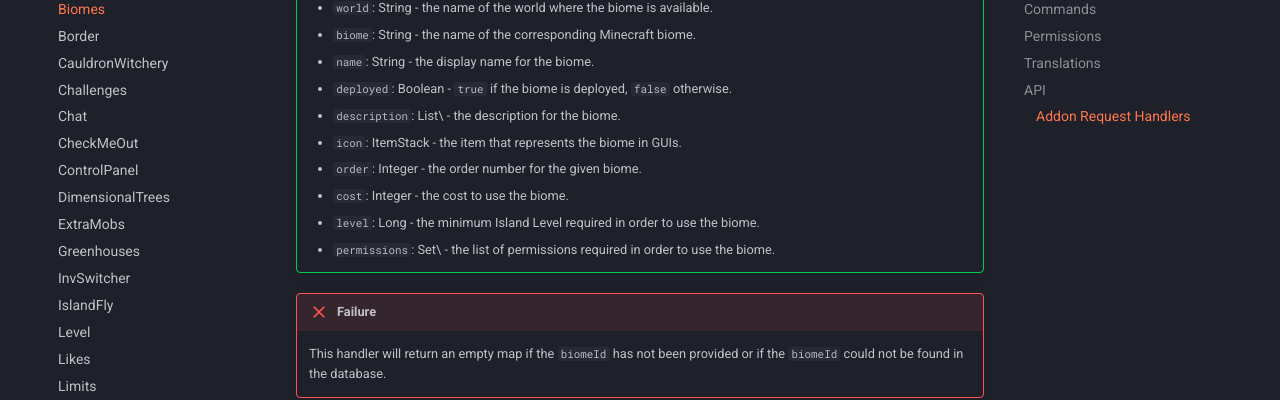
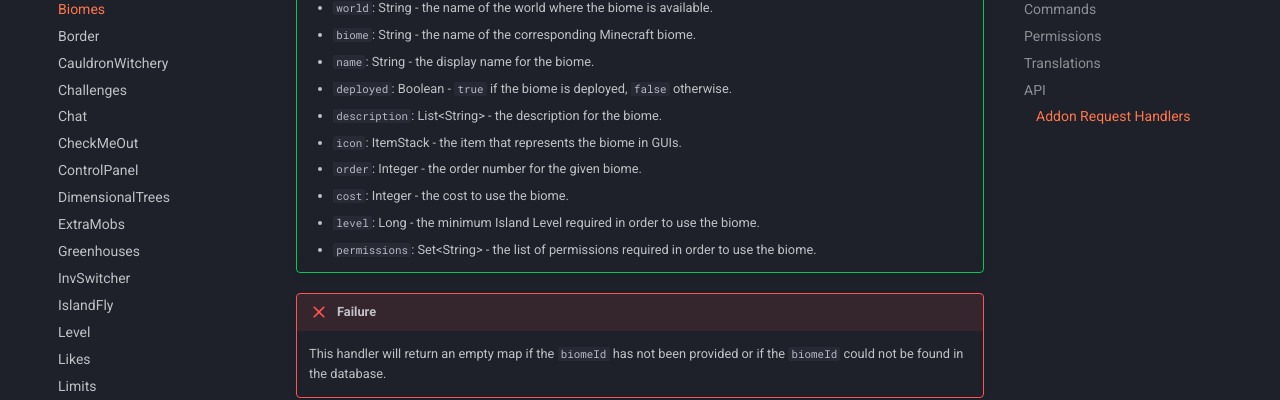
Before and after one commit to BentoBoxWorld/docs, an MkDocs documentation site: the page built from docs/addons/Biomes/index.md, in a window 1280 px wide and 900 px high, scrolled down 4022 px. Shown: the part 207-607 px from the top of the window. Built offline with MkDocs 1.6.1 and Material for MkDocs 9.7.7, drawn with Linux system fonts in a browser that asks for light colours.

Commit message:
Added EscapeAll to markdown_extensions

```diff
--- a/mkdocs.yml
+++ b/mkdocs.yml
@@ -44,6 +44,7 @@ markdown_extensions:
   - admonition
   - footnotes
   - pymdownx.details
+  - pymdownx.escapeall
   - pymdownx.progressbar
   - pymdownx.superfences
   - pymdownx.tabbed
```
